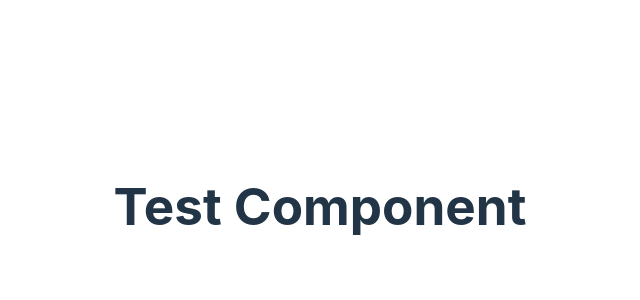
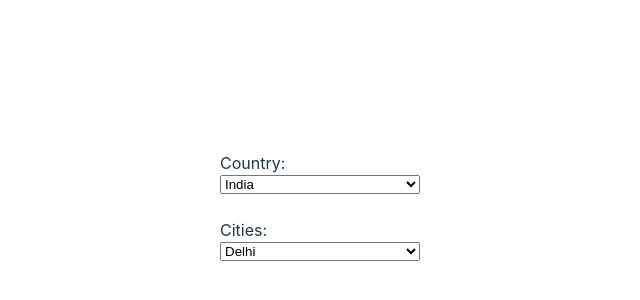
Before and after one commit to GurpreetSran/react-vite, a React (Vite) app: page / in a window 1280 px wide. Shown: the part 194-494 px from the top of the page, without its empty margins (320-960 px from the left). Built offline with nearby package versions, Linux system fonts and the light colour scheme.

Commit message:
assignment1 with unit test

```diff
--- a/src/App.tsx
+++ b/src/App.tsx
@@ -1,10 +1,10 @@
 import "./App.css";
-import Test from "./components/Test";
+import Assignment from "./assignments/assignment-1";
 
 function App() {
   return (
     <>
-      <Test />
+      <Assignment />
     </>
   );
 }
--- /dev/null
+++ b/src/assignments/assignment-1.tsx
@@ -0,0 +1,60 @@
+import { useState } from "react";
+import "./index.css";
+
+const countries = [
+  {
+    name: "India",
+    value: "IN",
+    cities: ["Delhi", "Mumbai", "Chennai", "Kolkata"],
+  },
+  {
+    name: "Austria",
+    value: "AUS",
+    cities: ["Sydney", "Melbourne", "Brisbane", "Perth"],
+  },
+  {
+    name: "USA",
+    value: "US",
+    cities: ["New York", "Los Angeles", "Chicago", "Houston"],
+  },
+];
+
+const Assignment1 = () => {
+  const [currentCountry, setCurrentCountry] = useState<string>(
+    countries[0].value
+  );
+
+  const country =
+    countries.find((country) => country.value === currentCountry) ||
+    countries[0];
+
+  return (
+    <div className="container">
+      Country:
+      <select
+        data-testid="change-country"
+        value={currentCountry}
+        onChange={(e: React.ChangeEvent<HTMLSelectElement>) =>
+          setCurrentCountry(e.target.value)
+        }
+      >
+        {countries.map((country) => (
+          <option key={country.name} value={country.value}>
+            {country.name}
+          </option>
+        ))}
+      </select>
+      <br />
+      Cities:
+      <select data-testid="change-city">
+        {country.cities.map((city) => (
+          <option key={city} value={city}>
+            {city}
+          </option>
+        ))}
+      </select>
+    </div>
+  );
+};
+
+export default Assignment1;
--- /dev/null
+++ b/src/assignments/index.css
@@ -0,0 +1,6 @@
+.container {
+  display: flex;
+  flex-direction: column;
+  width: 200px;
+  text-align: left;
+}
--- a/src/components/Test.tsx
+++ /dev/null
@@ -1,9 +0,0 @@
-const Test = () => {
-  return (
-    <div>
-      <h1>Test Component</h1>
-    </div>
-  );
-};
-
-export default Test;
```
Also changed, not shown: 2 other files (tests, documents, lock files or other folders).
